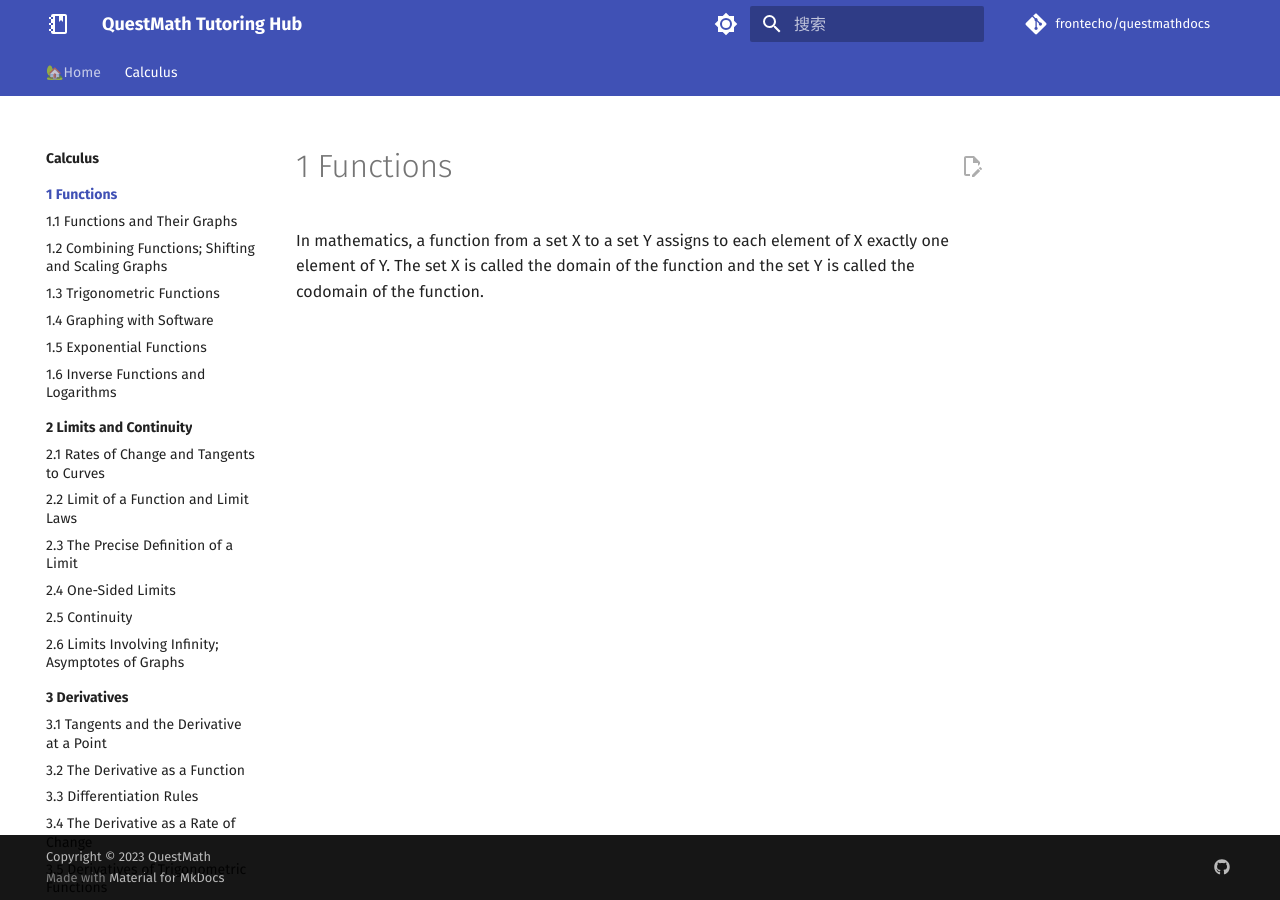
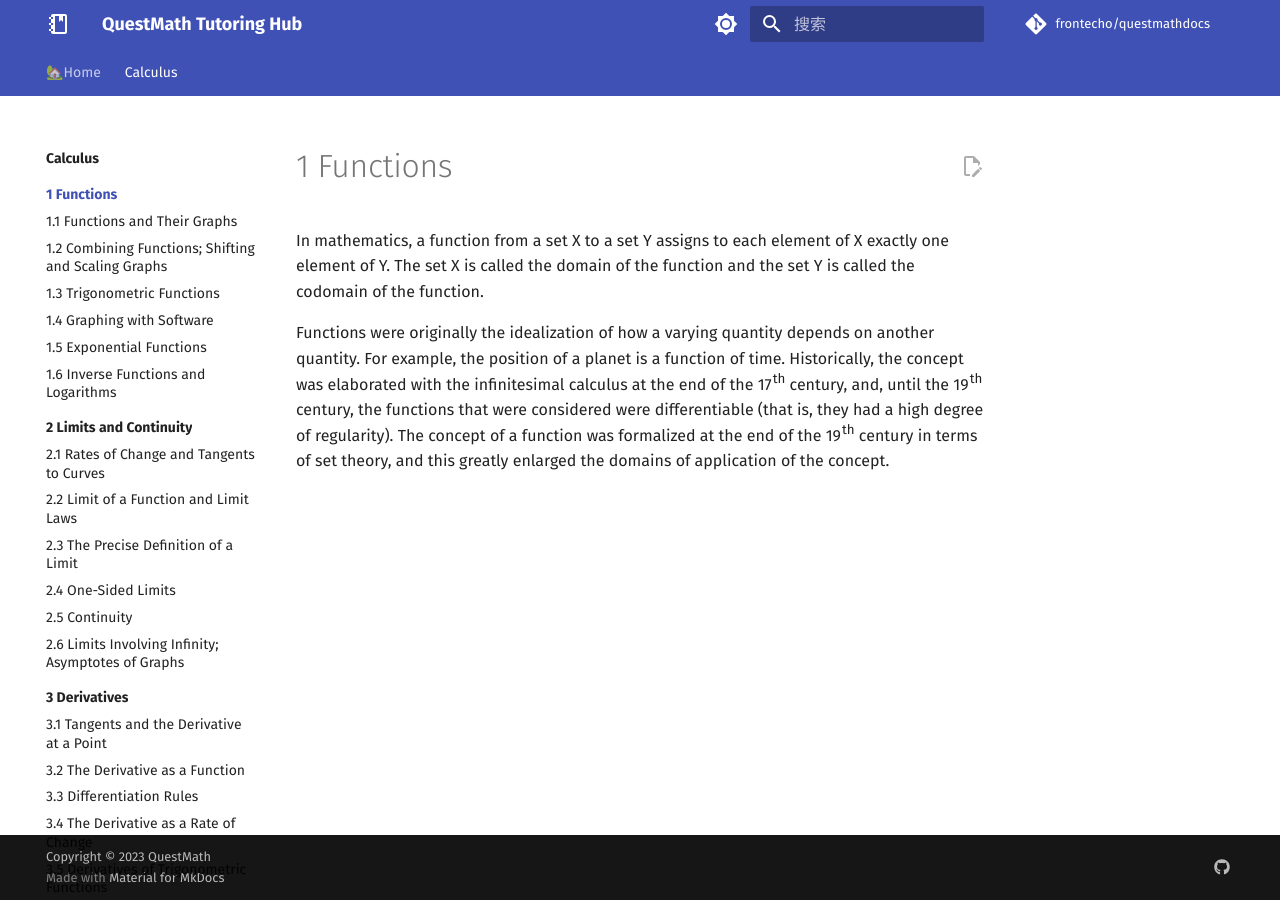
Before and after one commit to guaishushu234/questmathdocs, an MkDocs documentation site: the page built from docs/calculus/ch1/index.md, in a window 1280 px wide. Built offline with MkDocs 1.6.1 and Material for MkDocs 9.7.7, drawn with Linux system fonts in a browser that asks for light colours; comment, search, counter and statistics services are not loaded.

Commit message:
add text

```diff
--- a/docs/calculus/ch1/index.md
+++ b/docs/calculus/ch1/index.md
@@ -1,2 +1,4 @@
 # 1 Functions
 In mathematics, a function from a set X to a set Y assigns to each element of X exactly one element of Y. The set X is called the domain of the function and the set Y is called the codomain of the function.
+
+Functions were originally the idealization of how a varying quantity depends on another quantity. For example, the position of a planet is a function of time. Historically, the concept was elaborated with the infinitesimal calculus at the end of the 17th century, and, until the 19th century, the functions that were considered were differentiable (that is, they had a high degree of regularity). The concept of a function was formalized at the end of the 19th century in terms of set theory, and this greatly enlarged the domains of application of the concept.
```
